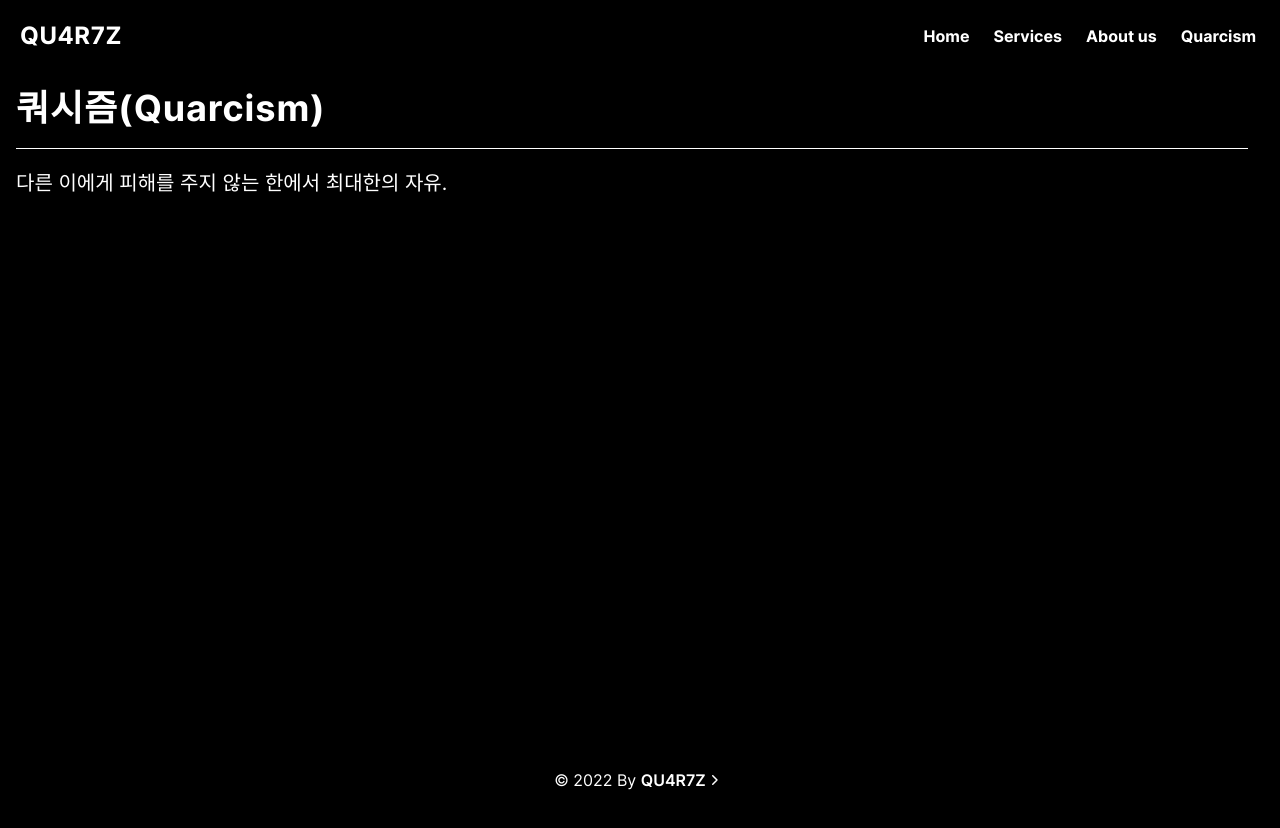
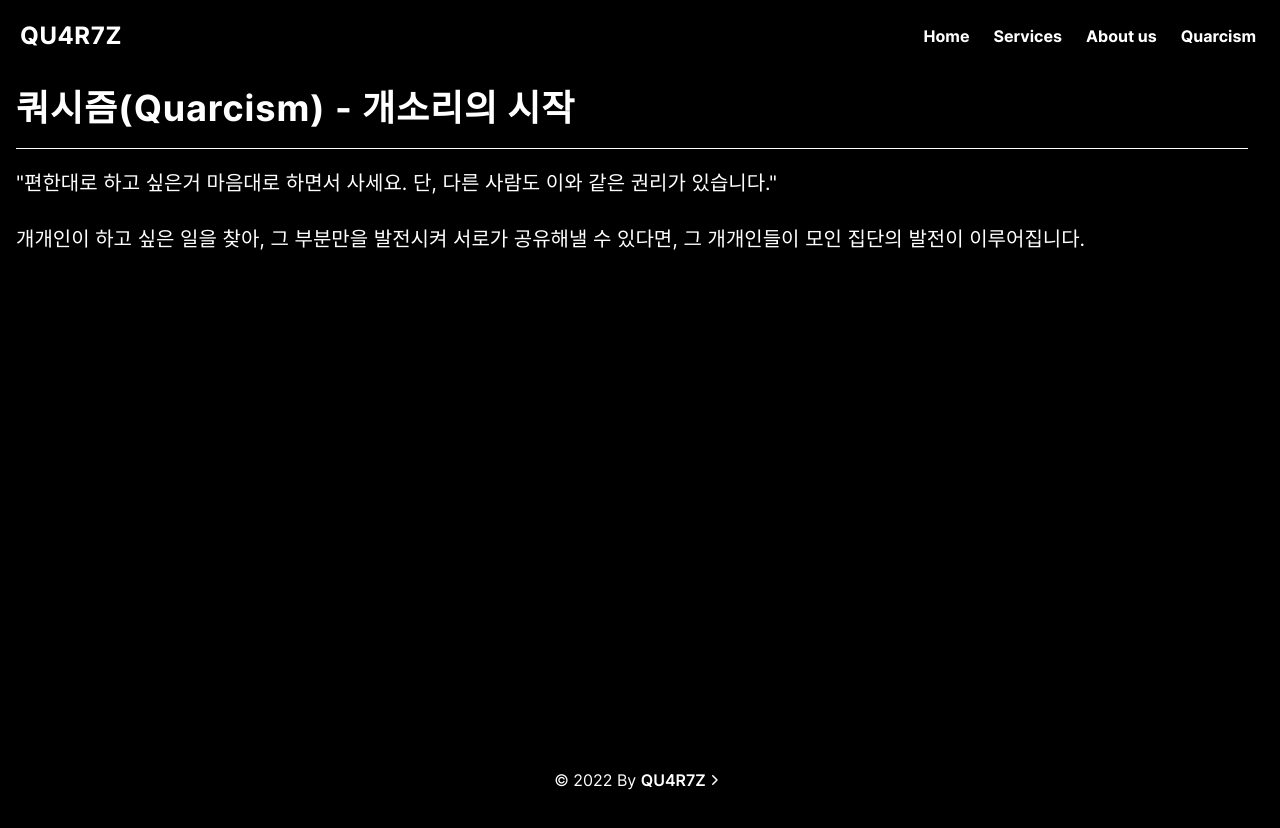
Before and after one commit to QU4R7Z/qu4r7z, a Next.js app: page /Quarcism in a window 1280 px wide. Shown: the top 828 px of the page. Built offline with nearby package versions, Linux system fonts and the light colour scheme.

Commit message:
feat: dog

```diff
--- a/src/pages/Quarcism.tsx
+++ b/src/pages/Quarcism.tsx
@@ -22,12 +22,21 @@ export default function QuarcismPage() {
       <Seo />
       <section className='relative bg-black'>
         <div className='inline-flexflex mr-4 min-h-screen flex-col p-4 text-left'>
-          <h1 className='tracking-wide text-white'>쿼시즘(Quarcism)</h1>
+          <h1 className='tracking-wide text-white'>
+            쿼시즘(Quarcism) - 개소리의 시작
+          </h1>
           <div className='relative flex items-center py-5'>
             <div className='flex-grow border-t border-white'></div>
           </div>
           <p className='text-xl text-white'>
-            다른 이에게 피해를 주지 않는 한에서 최대한의 자유.
+            &quot;편한대로 하고 싶은거 마음대로 하면서 사세요. 단, 다른 사람도
+            이와 같은 권리가 있습니다.&quot;
+            <br />
+            <br />
+            개개인이 하고 싶은 일을 찾아, 그 부분만을 발전시켜 서로가 공유해낼
+            수 있다면, 그 개개인들이 모인 집단의 발전이 이루어집니다.
+            <br />
+            <br />
           </p>
         </div>
       </section>
```
